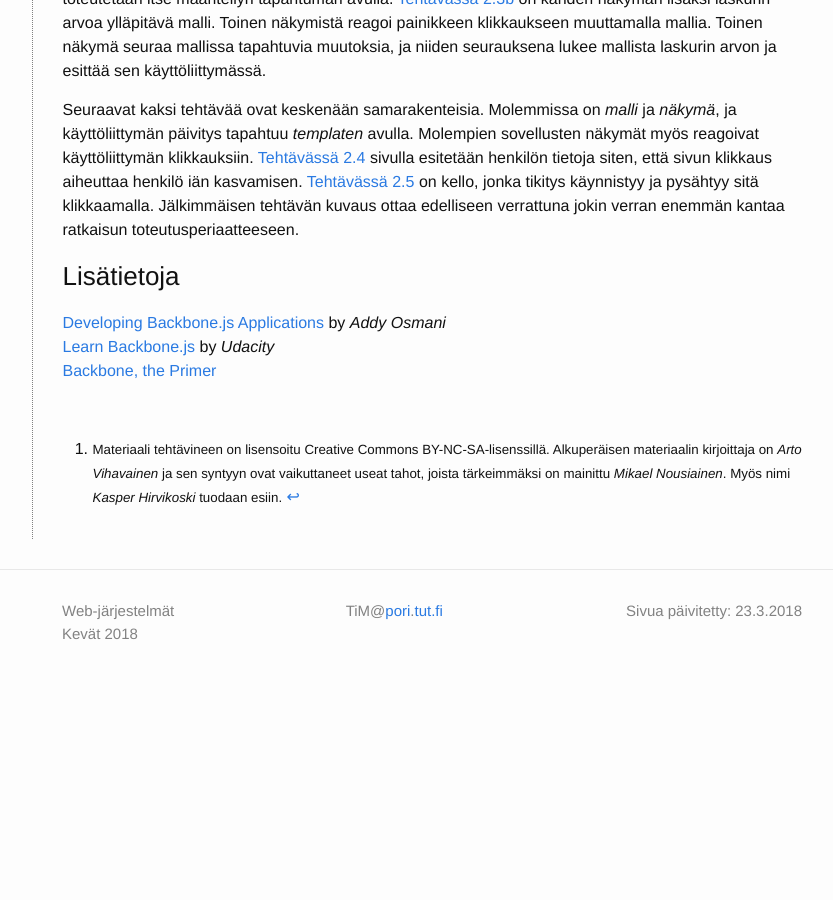
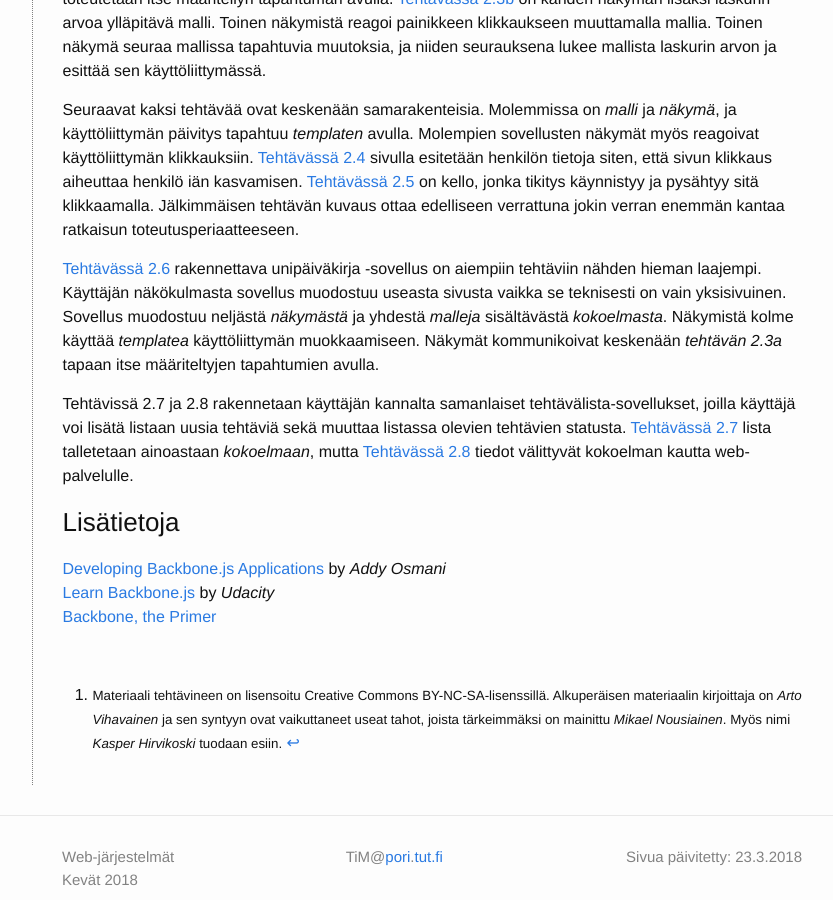
Before and after one commit to timedu/wjr2018k, a Jekyll site: the page built from docs/_osa2/index.md, in a window 1280 px wide and 900 px high, scrolled down 964 px. Shown: the whole window, without its empty margins (208-1041 px from the left). Built offline with Jekyll 4.4.1, drawn with Linux system fonts in a browser that asks for light colours; before the commit the page ends 1669 px from its top, so only the background shows below that.

Commit message:
part 2 intro update

```diff
--- a/docs/_osa2/index.md
+++ b/docs/_osa2/index.md
@@ -23,7 +23,9 @@ Neljässä ensimmäisessä tehtävässä toteutetaan yksinkertainen laskuri hiem
 
 Seuraavat kaksi tehtävää ovat keskenään samarakenteisia. Molemmissa on *malli* ja *näkymä*, ja käyttöliittymän päivitys tapahtuu *templaten* avulla. Molempien sovellusten näkymät myös reagoivat käyttöliittymän klikkauksiin. [Tehtävässä 2.4](tehtava24) sivulla esitetään henkilön tietoja siten, että sivun klikkaus aiheuttaa henkilö iän kasvamisen. [Tehtävässä 2.5](tehtava25) on kello, jonka tikitys käynnistyy ja pysähtyy sitä klikkaamalla. Jälkimmäisen tehtävän kuvaus ottaa edelliseen verrattuna jokin verran enemmän kantaa ratkaisun toteutusperiaatteeseen.
 
+[Tehtävässä 2.6](tehtava26) rakennettava unipäiväkirja -sovellus on aiempiin tehtäviin nähden hieman laajempi. Käyttäjän näkökulmasta sovellus muodostuu useasta sivusta vaikka se teknisesti on vain yksisivuinen. Sovellus muodostuu neljästä *näkymästä* ja yhdestä *malleja* sisältävästä *kokoelmasta*.  Näkymistä kolme käyttää *templatea* käyttöliittymän muokkaamiseen. Näkymät kommunikoivat keskenään *tehtävän 2.3a* tapaan itse määriteltyjen tapahtumien avulla.
 
+Tehtävissä 2.7 ja 2.8 rakennetaan käyttäjän kannalta samanlaiset tehtävälista-sovellukset, joilla käyttäjä voi lisätä listaan uusia tehtäviä sekä muuttaa listassa olevien tehtävien statusta. [Tehtävässä 2.7](tehtava27) lista talletetaan ainoastaan *kokoelmaan*, mutta [Tehtävässä 2.8](tehtava28) tiedot välittyvät kokoelman kautta web-palvelulle.
 
 
 
```
Also changed, not shown: docs/viitteet.md (+2 -0 lines).
